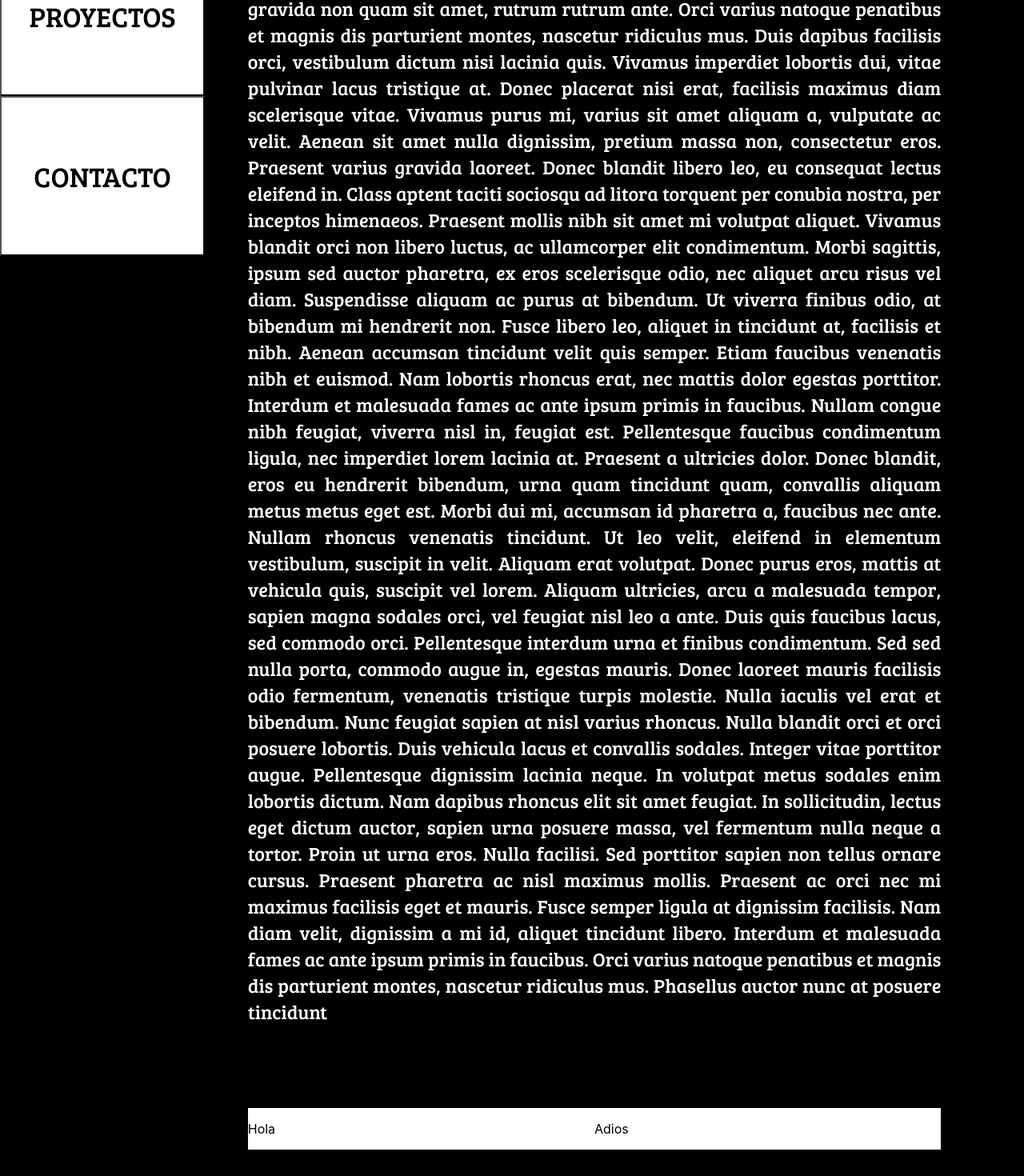
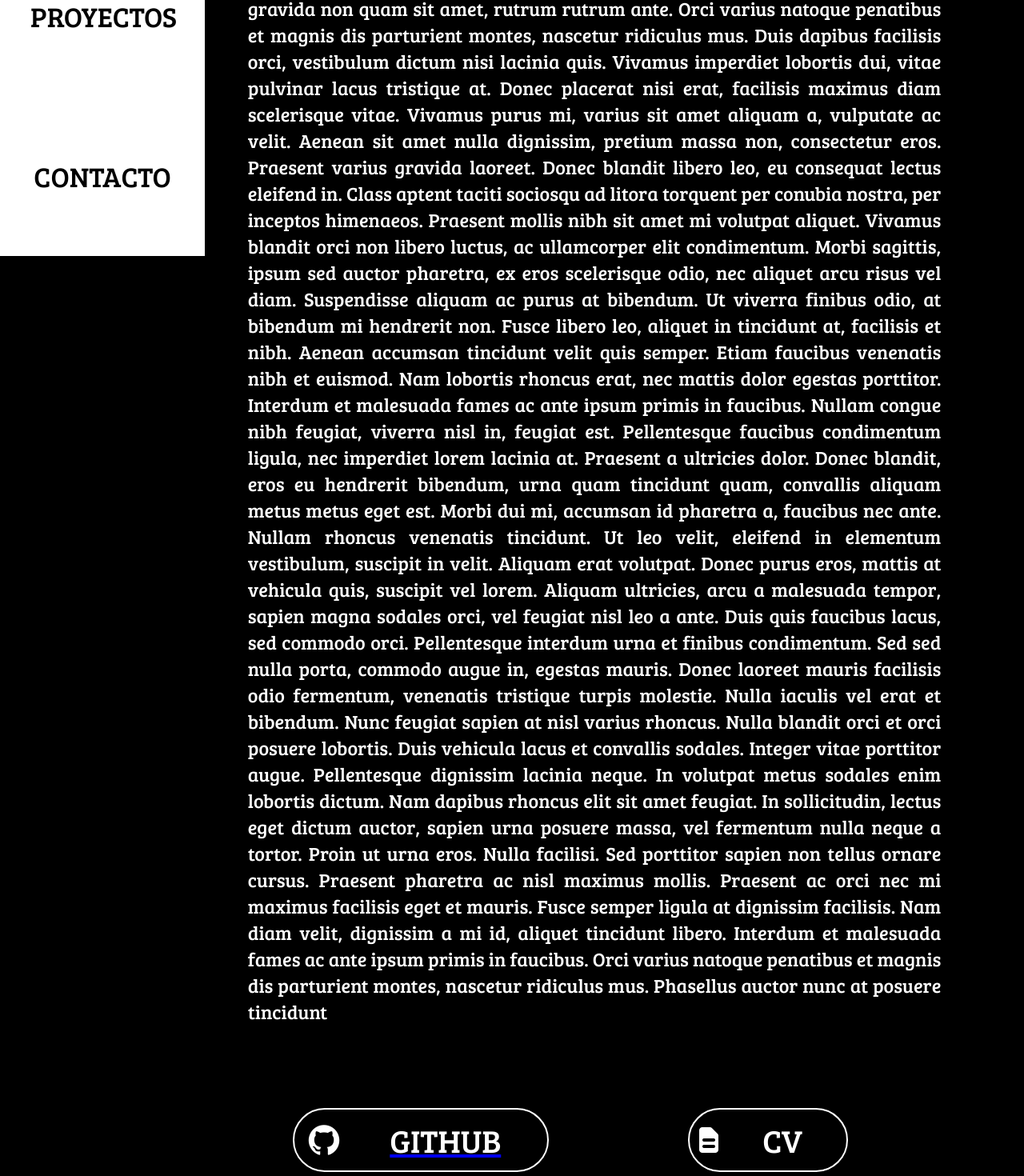
Before and after one commit to jepalfer/portfolio, a React (Create React App) app: page / in a window 1280 px wide. Shown: the part 480-1950 px from the top of the page at 80% size. Built offline with nearby package versions, Linux system fonts and the light colour scheme.

Commit message:
finished about me buttons

```diff
--- a/src/components/aboutMe.jsx
+++ b/src/components/aboutMe.jsx
@@ -2,6 +2,8 @@ import '../css/aboutMe.css'
 import '../css/text.css'
 import React from 'react'
 import Separator from './separator';
+import GithubButton from './githubButton';
+import CvButton from './cvButton';
 
 function AboutMe() {
   return (
@@ -19,8 +21,8 @@ function AboutMe() {
       </p>
       <Separator/>
       <section className="Buttons-grid">
-        <p>Hola</p>
-        <p>Adios</p>
+        <GithubButton/>
+        <CvButton/>
       </section>
 
     </section>
--- /dev/null
+++ b/src/components/cvButton.jsx
@@ -0,0 +1,16 @@
+import React from 'react'
+import '../css/linkButtons.css'
+import logoBlanco from '../assets/images/documentWhite.png'
+import cv from '../assets/cv-english.pdf'
+function CvButton() {
+  return (
+    <a download={cv}>
+        <button className="CV-button Link-button Button-grid">
+            <img className='Logo' src={logoBlanco} alt="Logo de CV"></img>
+            CV
+        </button>
+    </a>
+  )
+}
+
+export default CvButton;
--- /dev/null
+++ b/src/components/githubButton.jsx
@@ -0,0 +1,15 @@
+import React from 'react'
+import '../css/linkButtons.css'
+import logoBlanco from '../assets/images/githubWhite.png'
+function GithubButton() {
+  return (
+    <a href='https://github.com/jepalfer' target='blank'>
+        <button className="Github-button Link-button Button-grid">
+            <img className='Logo' src={logoBlanco} alt="Logo de github"></img>
+                GITHUB
+        </button>
+    </a>
+  )
+}
+
+export default GithubButton;
--- a/src/components/sideBarButton.jsx
+++ b/src/components/sideBarButton.jsx
@@ -4,9 +4,9 @@ import React from 'react'
 function SideBarButton({text}) {
   return (
     <button className="Side-bar-button">
-        <text className="Side-bar-text">
-            {text}
-        </text>
+        {text}
+        {/* <text className="Side-bar-text">
+        </text> */}
     </button>
   )
 }
--- a/src/css/aboutMe.css
+++ b/src/css/aboutMe.css
@@ -8,5 +8,6 @@
 .Buttons-grid{
   display: grid;
   grid-template-columns: 50% 50%;
-  background: white;
+  align-items: center;
+  justify-items: center;
 }
--- /dev/null
+++ b/src/css/linkButtons.css
@@ -0,0 +1,42 @@
+.Link-button {
+    border-radius: 45px;
+    background: none;
+    border: 2px solid white;
+    transition: transform 0.3s ease, border-color 0.3s ease;
+    font-size: 5vh;
+    color: white;
+    font-family: 'breeserif', serif;
+    text-decoration: none;
+    text-decoration-thickness: 0;
+}
+
+.Github-button {
+    width: 40vh;
+    height: 10vh;
+}
+
+
+.CV-button {
+    width: 25vh;
+    height: 10vh;
+}
+
+.Link-button:hover {
+    transform: scale(1.05);
+    border-color: #E2725B;
+    color: #E2725B;
+}
+.Logo {
+    width: 40px;
+    height: 40px;
+}
+
+.Button-grid {
+    display: grid;
+    /* align-content: center; */
+    /* justify-content: center; */
+    grid-template-columns: 20% 80%;
+    align-items: center;
+    justify-items: center;
+    text-align: center;
+}
--- a/src/css/sideBarButton.css
+++ b/src/css/sideBarButton.css
@@ -1,8 +1,21 @@
 .Side-bar-button {
     background-color: transparent;
+    font-family: 'breeserif', serif;
+    font-size: 35px;
+    height: 30%;
+    width: 75%;
+    text-align: center;
+    text-justify: center;
+    border: none;
+    transition: transform 0.3s ease, background-color 0.3s ease;
 }
 .Side-bar-text{
     color: #000000;
     font-size: 35px;
     font-family: 'breeserif', serif;
 }
+
+.Side-bar-button:hover {
+    color: #E2725B;
+    transform: scale(1.05);
+}
--- a/src/css/sideMenu.css
+++ b/src/css/sideMenu.css
@@ -13,4 +13,6 @@
   height: 100%;
   width: 20%;
   position: fixed;
+  justify-items: center;
+  align-items: center;
 }
```
Also changed, not shown: 1 other file (tests, documents, lock files or other folders).
